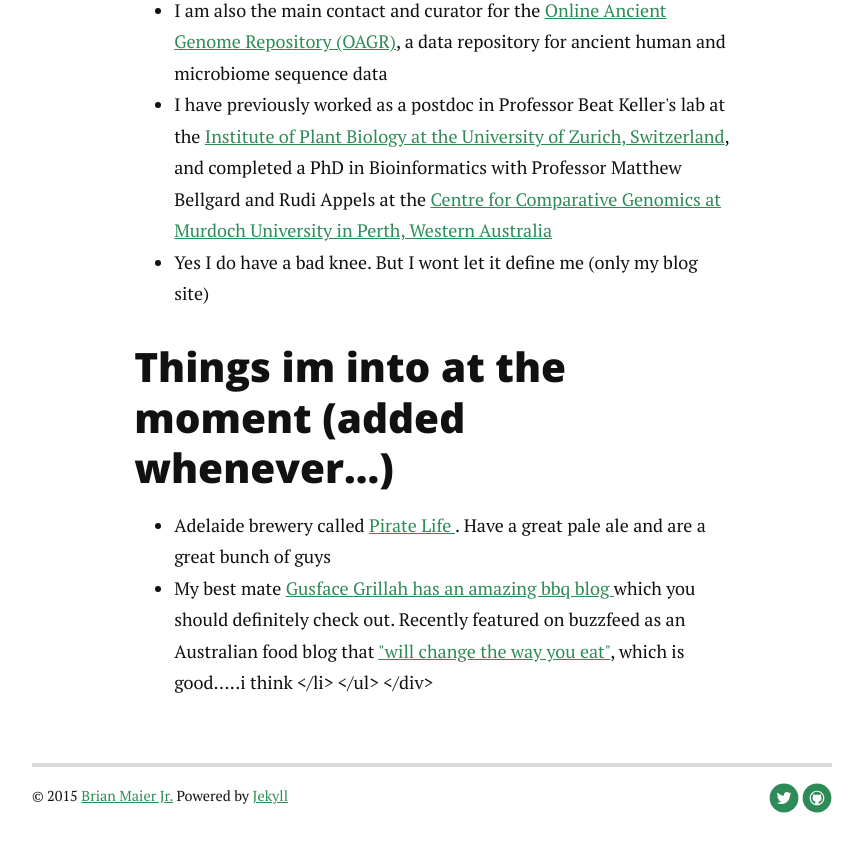
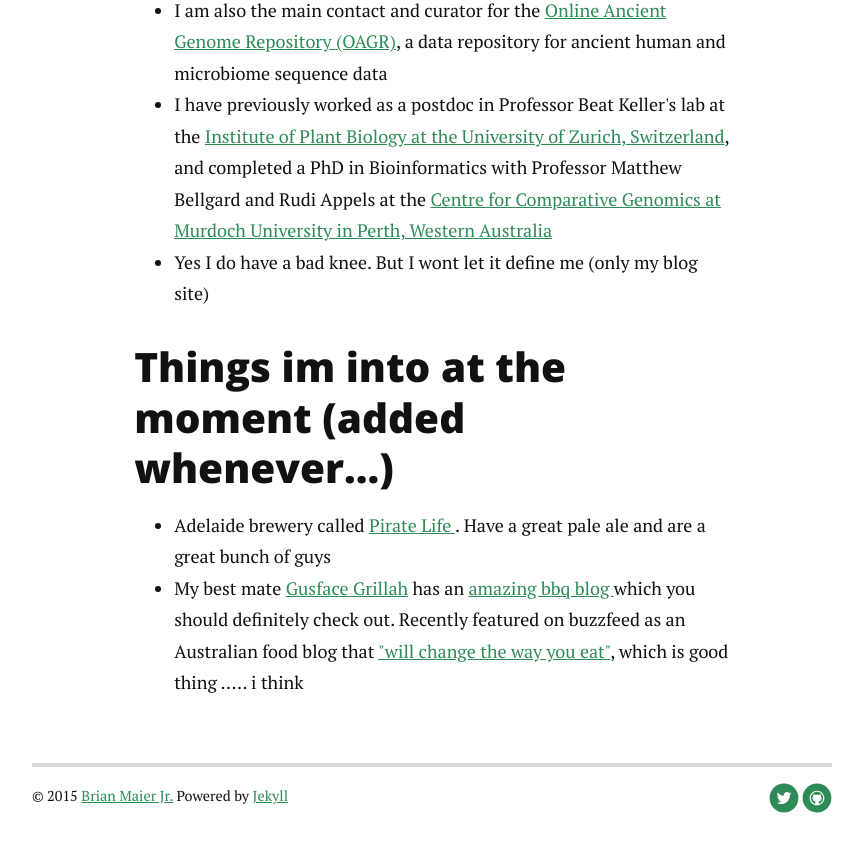
Before and after one commit to jimmybgammyknee/jimmybgammyknee.github.io, a Jekyll site: the page built from about.md, in a window 1280 px wide and 900 px high, scrolled down 1549 px. Shown: the top 852 px of the window, without its empty margins (208-1071 px from the left). Built offline with Jekyll 4.4.1, drawn with Linux system fonts in a browser that asks for light colours; nearby versions of some CDN libraries; Markdown is read by kramdown in place of the engine named in the settings.

Commit message:
edits to about

```diff
--- a/about.md
+++ b/about.md
@@ -20,7 +20,7 @@ into music, food (especially BBQ), craft beer, sport analytics and hanging with
   	<h2>Things im into at the moment (added whenever...)</h2>
 	<ul>
 		<li>Adelaide brewery called <a href="http://piratelife.com.au"> Pirate Life </a>. Have a great pale ale and are a great bunch of guys </li>
-		<li>My best mate <a href="https://www.facebook.com/gusfacegrillah"> Gusface Grillah has an <a href="http://gusfacegrillah.com/"> amazing bbq blog </a> which you should definitely check out. Recently featured on buzzfeed as an Australian food blog that  <a href="http://www.buzzfeed.com/gyanyankovich/the-best-australian-food-blogs"> "will change the way you eat"</a>, which is good.....i think </li>
+		<li>My best mate <a href="https://www.facebook.com/gusfacegrillah"> Gusface Grillah</a> has an <a href="http://gusfacegrillah.com/"> amazing bbq blog </a> which you should definitely check out. Recently featured on buzzfeed as an Australian food blog that  <a href="http://www.buzzfeed.com/gyanyankovich/the-best-australian-food-blogs"> "will change the way you eat"</a>, which is good thing ..... i think </li>
   	</ul>
 
 </div>
```
